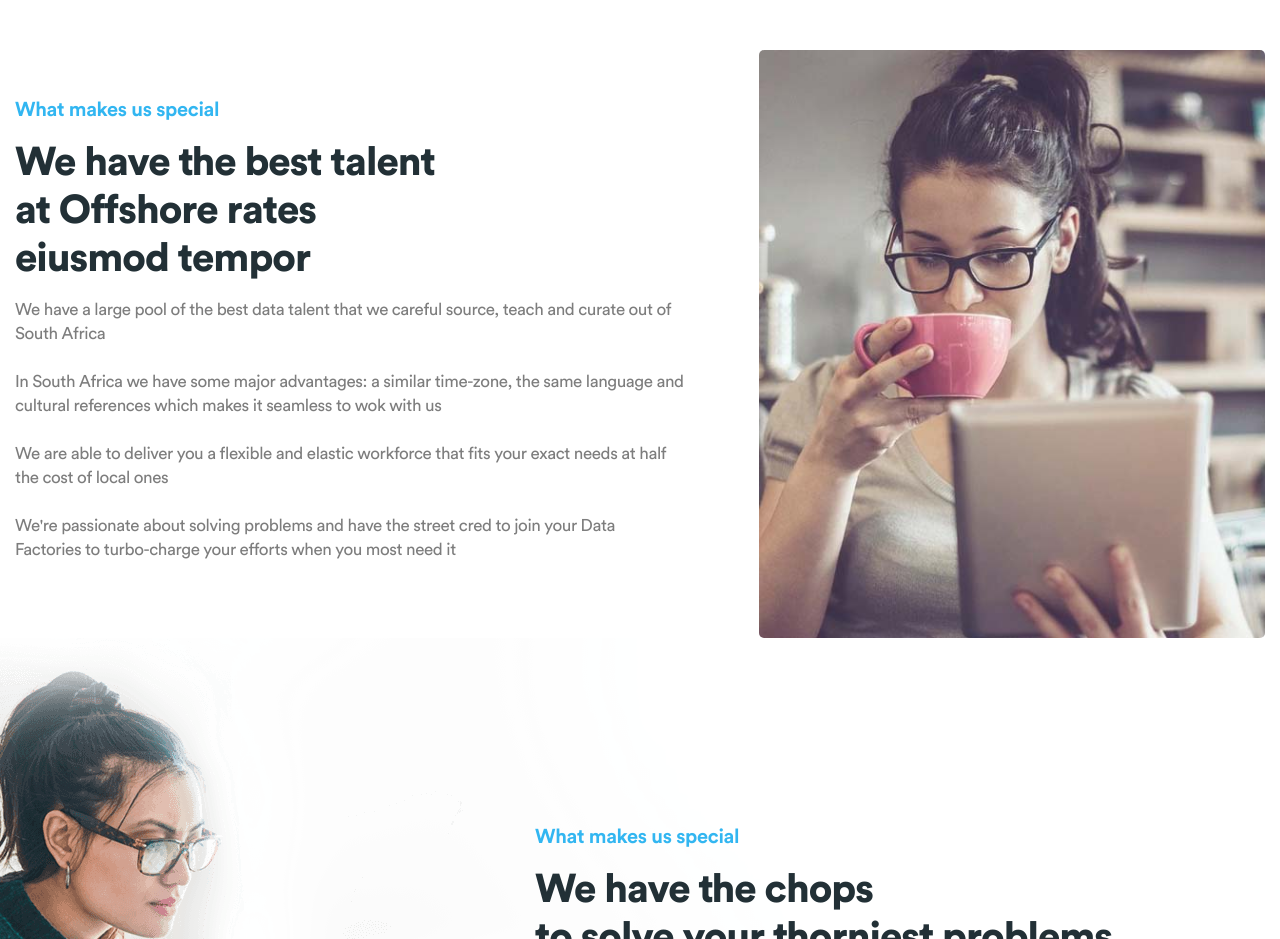
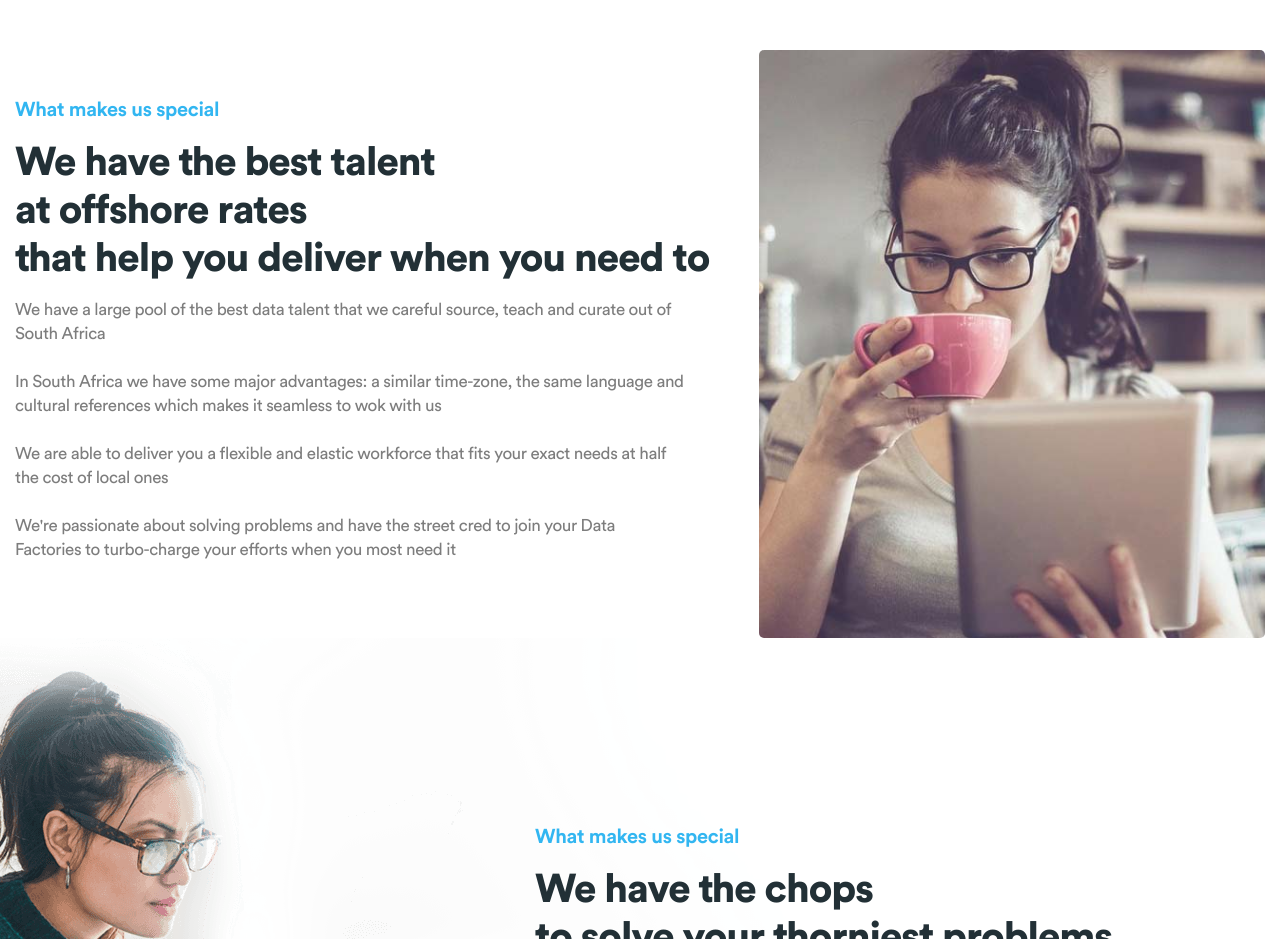
Before and after one commit to shaundippnall/Explore.Intelligence.Web, a plain HTML site: page beta/about_us.html in a window 1280 px wide. Shown: the part 2500-3439 px from the top of the page. Drawn offline with Linux system fonts and the light colour scheme.

Commit message:
Update about_us.html

```diff
--- a/beta/about_us.html
+++ b/beta/about_us.html
@@ -150,8 +150,8 @@
         <div class="heading_sec">
           <h5>What makes us special</h5>
           <h2>We have the best talent<br>
-            at Offshore rates<br>
-            eiusmod tempor</h2>
+            at offshore rates<br>
+            that help you deliver when you need to</h2>
           <p>We have a large pool of the best data talent that we careful source, teach and curate out of South Africa</p>
           <p>In South Africa we have some major advantages: a similar time-zone, the same language and cultural references which makes it seamless to wok with us</p>
           <p>We are able to deliver you a flexible and elastic workforce that fits your exact needs at half the cost of local ones</p>
```
